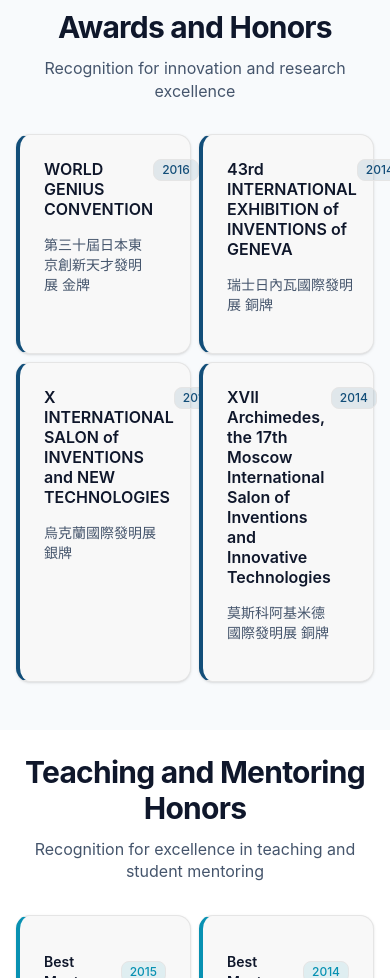
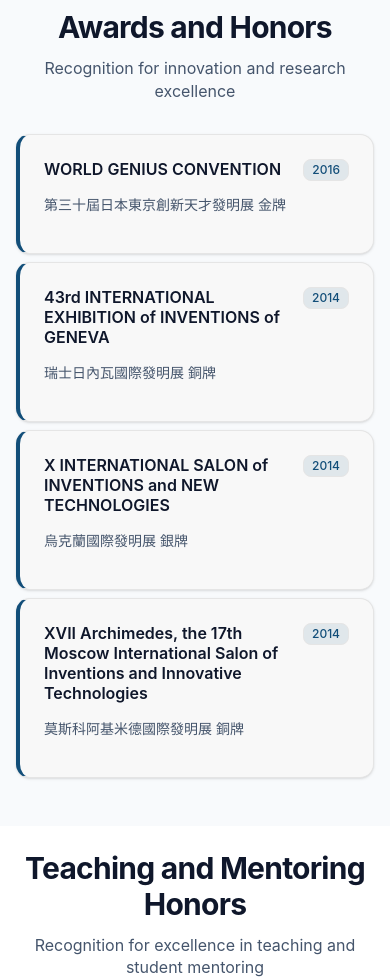
Before and after one commit to Chihuah/Chihuah.github.io, a React (Vite) app: page /about in a window 390 px wide. Shown: the part 2440-3418 px from the top of the page. Built offline with nearby package versions, Linux system fonts and the light colour scheme.

Commit message:
Update About.tsx

```diff
--- a/src/pages/About.tsx
+++ b/src/pages/About.tsx
@@ -237,7 +237,7 @@
             <p className="text-slate-600">Recognition for innovation and research excellence</p>
           </div>
 
-          <div className="grid grid-cols-2 md:grid-cols-4 gap-2">
+          <div className="grid grid-cols-1 md:grid-cols-4 gap-2">
             {awards.map((award, index) => (
               <Card key={index} className="border-l-4 border-l-fju-primary">
                 <CardHeader className="pb-2">
```
